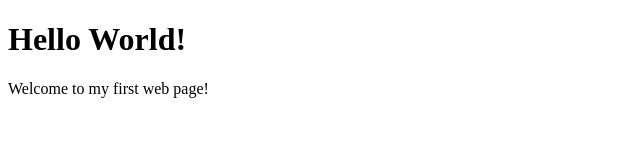
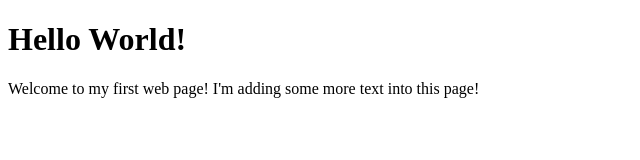
Before and after one commit to ogjackson/hello-world, a plain HTML site: page index.html in a window 1280 px wide. Shown: the whole page, without its empty margins (0-640 px from the left). Drawn offline with Linux system fonts and the light colour scheme.

Commit message:
Second commit – new text test add

```diff
--- a/index.html
+++ b/index.html
@@ -8,6 +8,6 @@
 <body>
     <h1>Hello World!</h1>
 
-    <p> Welcome to my first web page!</p>
+    <p> Welcome to my first web page! I'm adding some more text into this page!</p>
 </body>
 </html>
```
